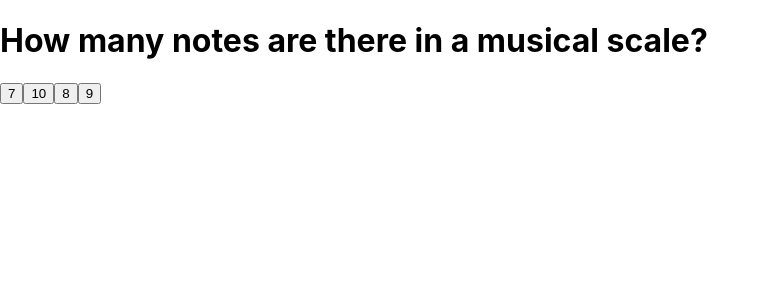
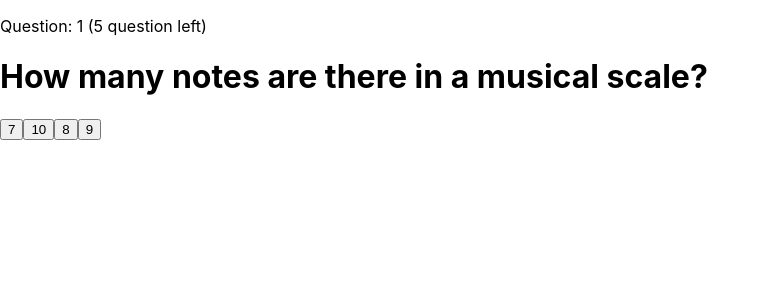
Before and after one commit to Technigo/project-redux-quiz-old, a React (Create React App) app: page / in a window 1280 px wide. Shown: the top 300 px of the page, without its empty margins (0-770 px from the left). Built offline with nearby package versions, Linux system fonts and the light colour scheme.

Commit message:
Current question and question left

```diff
--- a/src/components/CurrentQuestion.js
+++ b/src/components/CurrentQuestion.js
@@ -1,23 +1,38 @@
-import React from 'react';
+import React, {useState} from 'react';
 import { useSelector, useDispatch } from 'react-redux';
 import { quiz } from 'reducers/quiz';
 import { Summary } from 'components/Summary'
 
+
 export const CurrentQuestion = () => {
+
   /* useSelector is another hook, useSelector takes one argument,with this you can excess
   different slices in store, if we had more slices we could see it in the console;
   when writing store.quiz, you are more specific, you are execing only this slice */
   const question = useSelector(
     (state) => state.quiz.questions[state.quiz.currentQuestionIndex]
   );
+
+
+
+  /* Here we get the length of the arry(all the questions) */
+ const questionsLength = useSelector( (state) => state.quiz.questions.length)
+
+ /* Here we pass the value from the "questionsLength" so we can decreas the value of questions left */
+ const [questionsCount, setQuestionsCount] = useState(questionsLength);
+
   /* in order to show summary.js we need to ask store to get uppdated value,
   that why using useSelector */
   const isQuizOver = useSelector((state) => state.quiz.quizOver)
+
+
+
 
   /* dispatch all of the actions, dispatch some actions,
   that call reducers and reducers update the store, store detect that it was updated,
   calls selectors, selectors come to componenets with information -
   please refresh yourself and then lifecycle ends */
+
   const dispatch = useDispatch();
 
   if (!question) {
@@ -34,17 +49,42 @@ export const CurrentQuestion = () => {
     dispatch(
       quiz.actions.submitAnswer({ questionId: id, answerIndex: index })
     );
+
+/* when clicking a btn the value of questionsCount(=Question left) decreses  */
+    setQuestionsCount(questionsCount - 1)
+
     // first dispatch is to call submitAnswer, and another one is to call goToNextQuestion function
     // because we want to go to the next question directly
     dispatch(
       quiz.actions.goToNextQuestion({ id })
     );
+
+
+
+
+
+
+
+
+
   };
+
+
 
   return (
     <div>
+
+{/* Here we display witch question we are at and how many we have left */}
+     <p> Question: {question.id} ({questionsCount} question left)</p>
+
+
+
       <h1> {question.questionText} </h1>
       {question.options.map((item, index) => (
+
+
+
+
         <button
           type="button"
           key={item}
@@ -54,6 +94,7 @@ export const CurrentQuestion = () => {
           onClick={() => onSubmitAnswer(question.id, index)}>
           {item}
         </button>
+
       ))}
     </div>
   );
--- a/src/reducers/quiz.js
+++ b/src/reducers/quiz.js
@@ -83,5 +83,10 @@ export const quiz = createSlice({
       return initialState
     }
 
+
+
+
+
+
   }
 })
```
